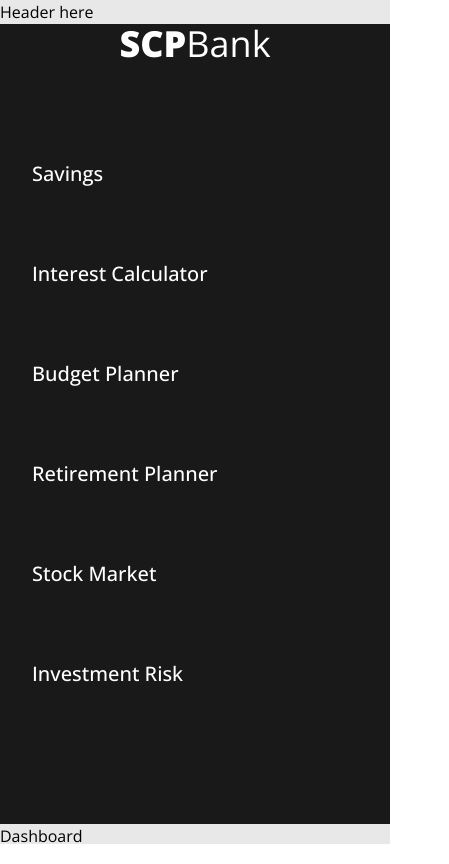
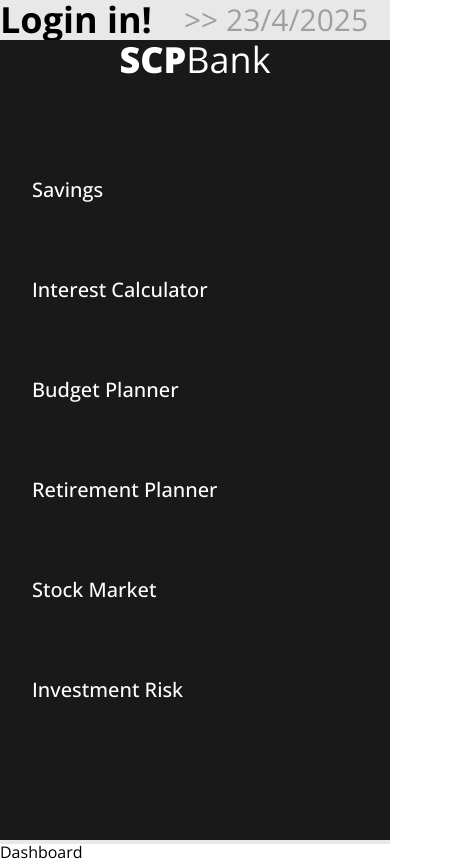
Before and after one commit to SCPassion/scpbank, a React (Vite) app: page / in a window 390 px wide. Shown: the whole page, 449 px wide, since content can reach past the window. Built offline with nearby package versions, Linux system fonts and the light colour scheme.

Commit message:
feat: enhance Header and Sidebar components with user context and styling adjustments

```diff
--- a/src/components/Header.jsx
+++ b/src/components/Header.jsx
@@ -1,3 +1,13 @@
+import { UserContext } from "../layouts/MainLayout"
+import { useContext } from "react"
+
 export default function Header({ ...rest }) {
-  return <h1 {...rest}>Header here</h1>
+  const { user } = useContext(UserContext)
+  const today = new Date()
+  return (
+    <div {...rest}>
+      <h1>{user ? `Hello ${user.displayName}` : "Login in!"}</h1>
+      <p className="text-3xl font-normal text-[#9F9F9F]">{`>> ${today.getDate()}/${today.getMonth() + 1}/${today.getFullYear()}`}</p>
+    </div>
+  )
 }
--- a/src/components/Sidebar.jsx
+++ b/src/components/Sidebar.jsx
@@ -112,13 +112,17 @@ export default function Sidebar({ ...rest }) {
 
       <div className="mt-20">
         {!user ? (
-          <GoogleLogin
-            onSuccess={handleLogin}
-            onError={() => console.log("not successful")}
-          />
+          <div className="flex scale-130 justify-center">
+            <GoogleLogin
+              onSuccess={handleLogin}
+              onError={() => console.log("not successful")}
+            />
+          </div>
         ) : (
           <div className="flex flex-col gap-4 text-center text-xl font-bold">
-            <p className="">{`Hi, ${user.displayName}`}</p>
+            <p className="font-medium">
+              User: <span className="font-bold">{user.displayName}</span>
+            </p>
             <button
               onClick={handleLogOut}
               className="cursor-pointer rounded-full bg-green-700 py-4"
--- a/src/layouts/MainLayout.jsx
+++ b/src/layouts/MainLayout.jsx
@@ -20,7 +20,7 @@ export default function MainLayout() {
   return (
     <UserContext.Provider value={{ user, setUser }}>
       <div className="bg-backgroundColor grid h-screen md:grid-cols-15 md:grid-rows-8">
-        <Header className="md:col-start-4 md:-col-end-1 md:px-8 md:py-5" />
+        <Header className="flex items-center gap-8 text-4xl font-bold md:col-start-4 md:-col-end-1 md:px-8 md:py-5" />
         <Sidebar className="bg-sidebarColor text-white md:col-start-1 md:col-end-4 md:row-start-1 md:-row-end-1 md:px-7 md:py-12" />
         <Outlet />
       </div>
```
